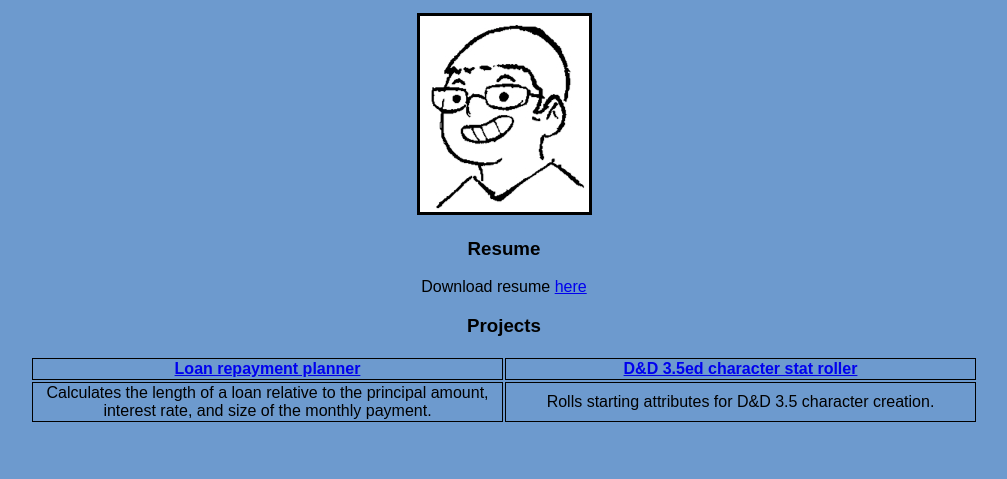
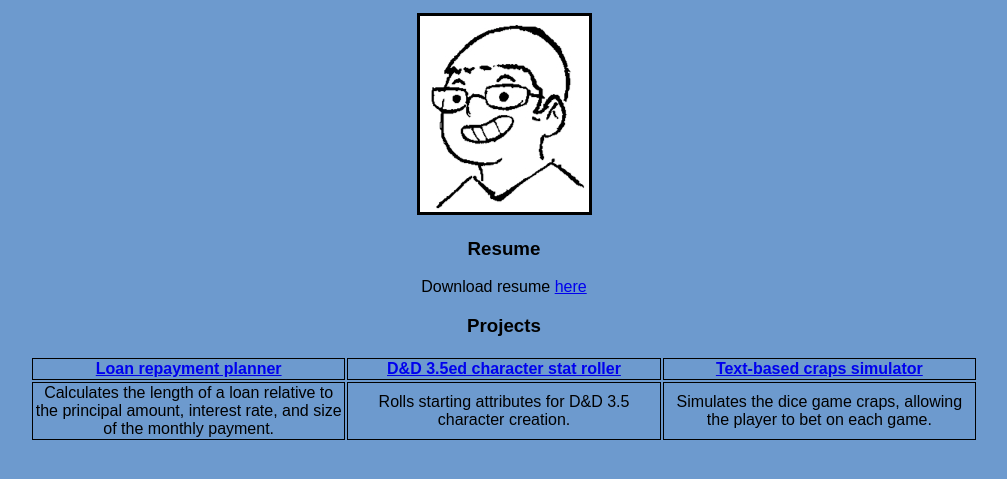
Before and after one commit to jharrisadam/self-website, a plain HTML site: page index.html in a window 1280 px wide. Shown: the part 101-580 px from the top of the page, without its empty margins (136-1143 px from the left). Drawn offline with Linux system fonts and the light colour scheme; a web font is replaced by a local one.

Commit message:
added craps project to table

```diff
--- a/index.html
+++ b/index.html
@@ -4,14 +4,17 @@
   <head>
     <title>Josiah (Si) Harris-Adam</title>
     <link type="text/css" href="css/styles.css" rel="stylesheet">
-    <link type="text/css" href="https://fonts.googleapis.com/css?family=Mukta+Malar" rel="stylesheet">
+    <link type="text/css" href="https://fonts.googleapis.com/css?family=
+      Mukta+Malar" rel="stylesheet">
   </head>
 
   <body>
     <div class="profile" id="abtme">
       <h1>Josiah (Si) Harris-Adam</h1>
-      <p>Project manager, aspiring developer, and generally hoopy frood who <em>usually</em> knows where his towel is.</p>
-      <img src="images/Si_face.jpg" alt="Line drawing of Si's Face. Image by Kuresse Bolds (2016).">
+      <p>Project manager, aspiring developer, and generally hoopy frood who
+        <em>usually</em> knows where his towel is.</p>
+      <img src="images/Si_face.jpg" alt="Line drawing of Si's Face. Image by
+        Kuresse Bolds (2016).">
     </div>
 
     <div id="resume">
@@ -23,11 +26,18 @@
       <h3>Projects</h3>
       <table class="center">
         <tr>
-          <th><a href="https://github.com/jharrisadam/loan-calc">Loan repayment planner</a></th>
-          <th><a href="https://github.com/jharrisadam/char-roller">D&amp;D 3.5ed character stat roller</a></th>
+          <th><a href="https://github.com/jharrisadam/loan-calc">Loan repayment
+            planner</a></th>
+          <th><a href="https://github.com/jharrisadam/char-roller">D&amp;D 3.5ed
+            character stat roller</a></th>
+          <th><a href="https://github.com/jharrisadam/craps">Text-based craps
+            simulator</a></th>
         <tr>
-          <td>Calculates the length of a loan relative to the principal amount, interest rate, and size of the monthly payment.</td>
+          <td>Calculates the length of a loan relative to the principal amount,
+            interest rate, and size of the monthly payment.</td>
           <td>Rolls starting attributes for D&amp;D 3.5 character creation.</td>
+          <td>Simulates the dice game craps, allowing the player to bet on each
+            game.
       </table>
     </div>
 
```
